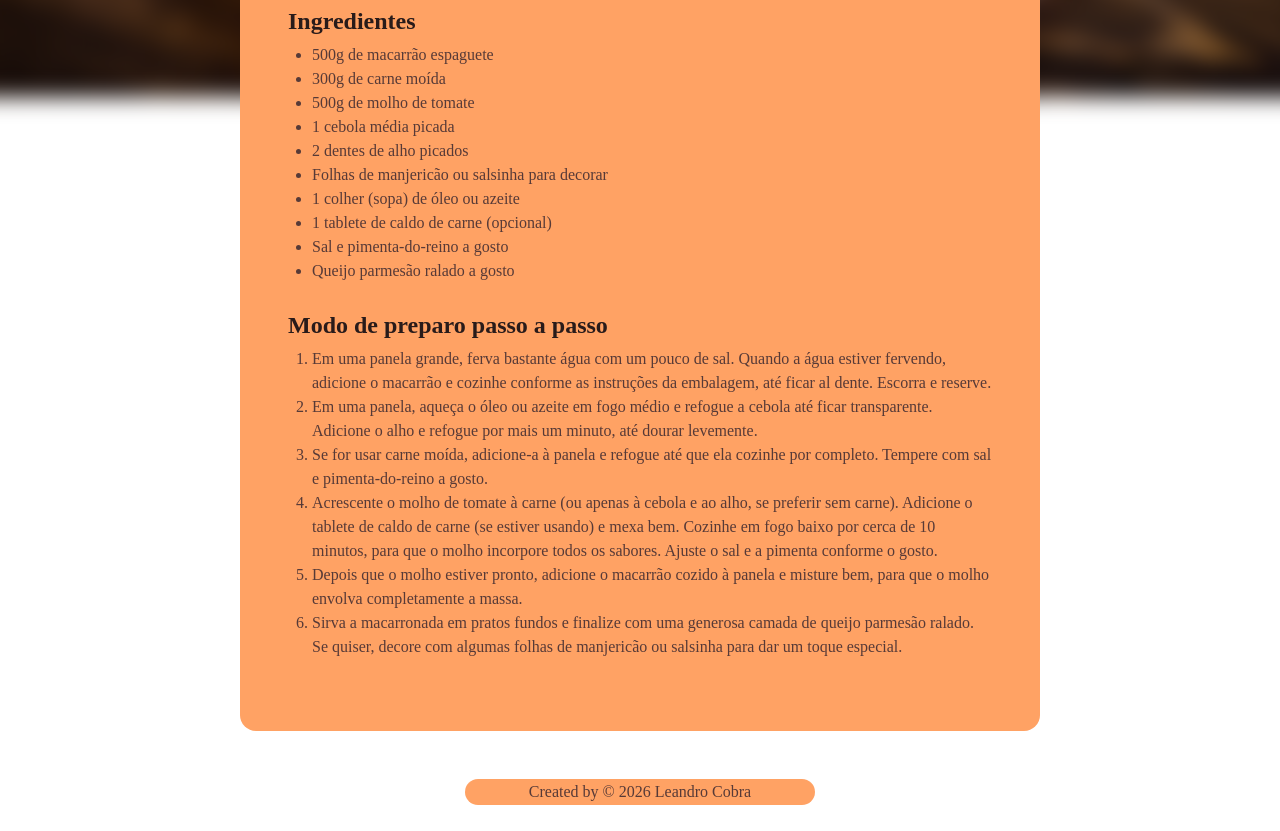
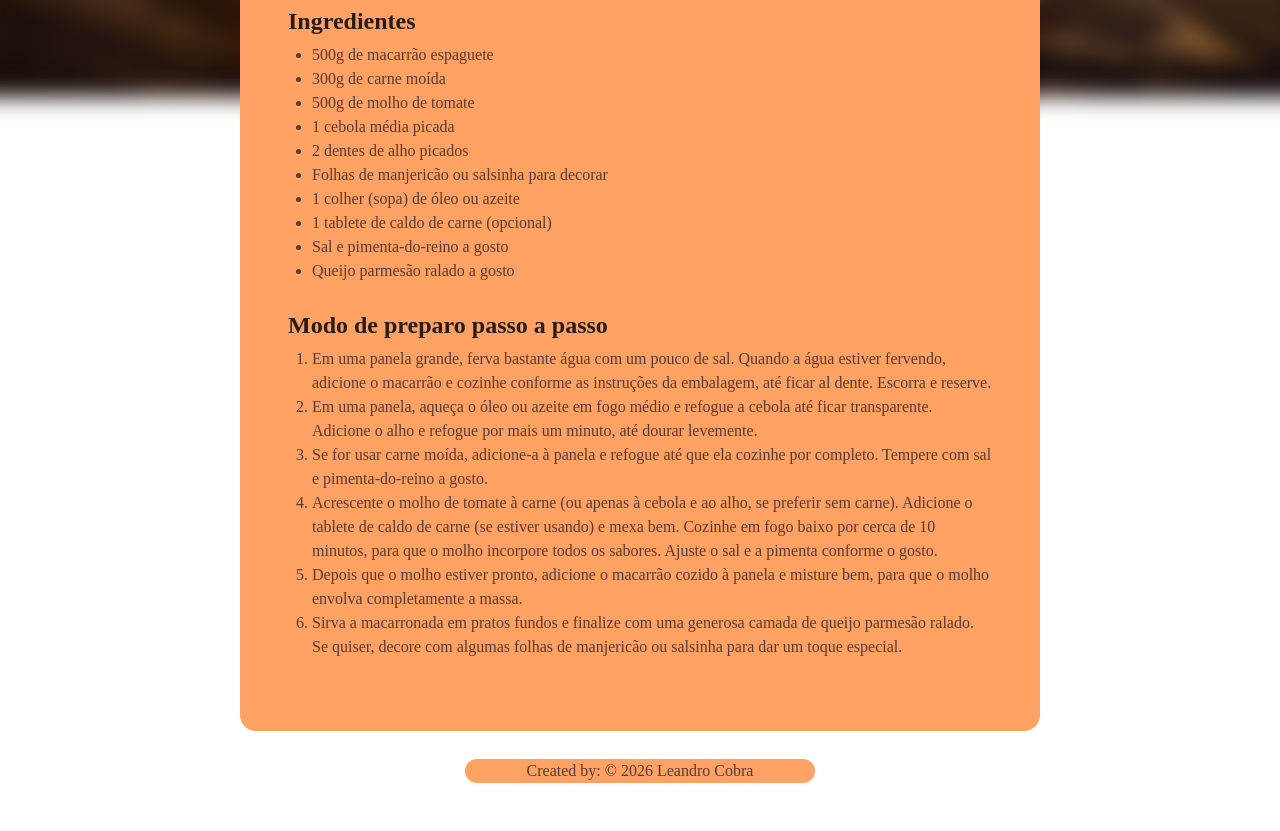
Before and after one commit to leandrocobra/Pagina-de-Receita-Leandro-Cobra, a plain HTML site: page index.html in a window 1280 px wide. Shown: the part 743-1574 px from the top of the page. Drawn offline with Linux system fonts and the light colour scheme; a web font is replaced by a local one.

Commit message:
ajustes do footer

```diff
--- a/index.html
+++ b/index.html
@@ -50,7 +50,7 @@
 
     </div>
     <footer>
-        <p>Created by © 2026 Leandro Cobra</p>
+        Created by: © 2026 Leandro Cobra
     </footer>
 </body>
 </html>
--- a/style.css
+++ b/style.css
@@ -33,7 +33,7 @@ body::before {
     width: 800px;
     padding: 24px;
     background-color: rgb(255, 162, 100);
-    margin: 48px auto;
+    margin: 48px auto 0;
     border-radius: 16px;
 }
 
@@ -53,11 +53,9 @@ img {
 }
 
 footer{
-    box-sizing: border-box;
     background-color: rgb(255, 162, 100);
     width: 350px;
-    padding: 1px;
-    margin: 12px auto;
+    margin: 28px auto 48px;
     text-align: center;
     border-radius: 16px;
 }
```
